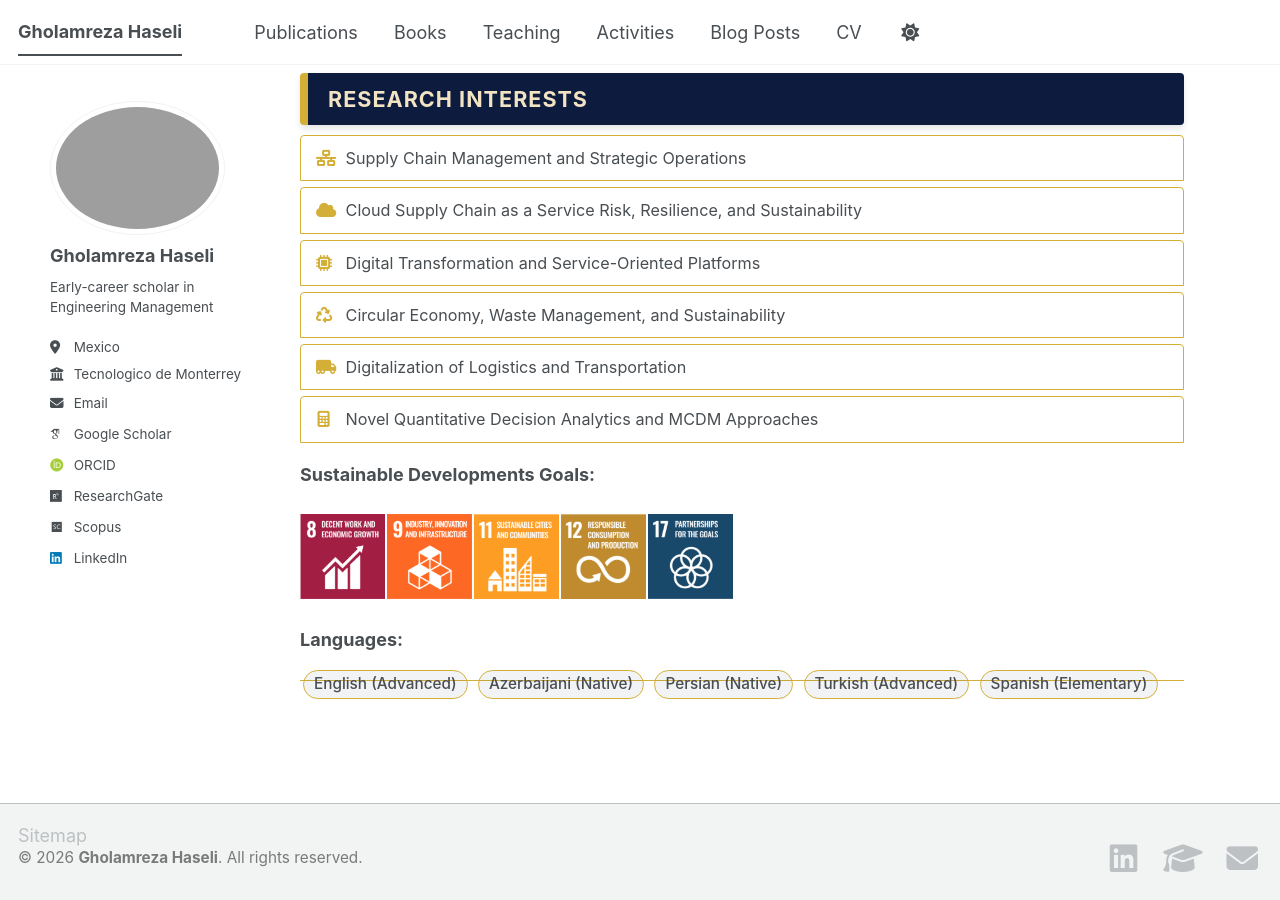
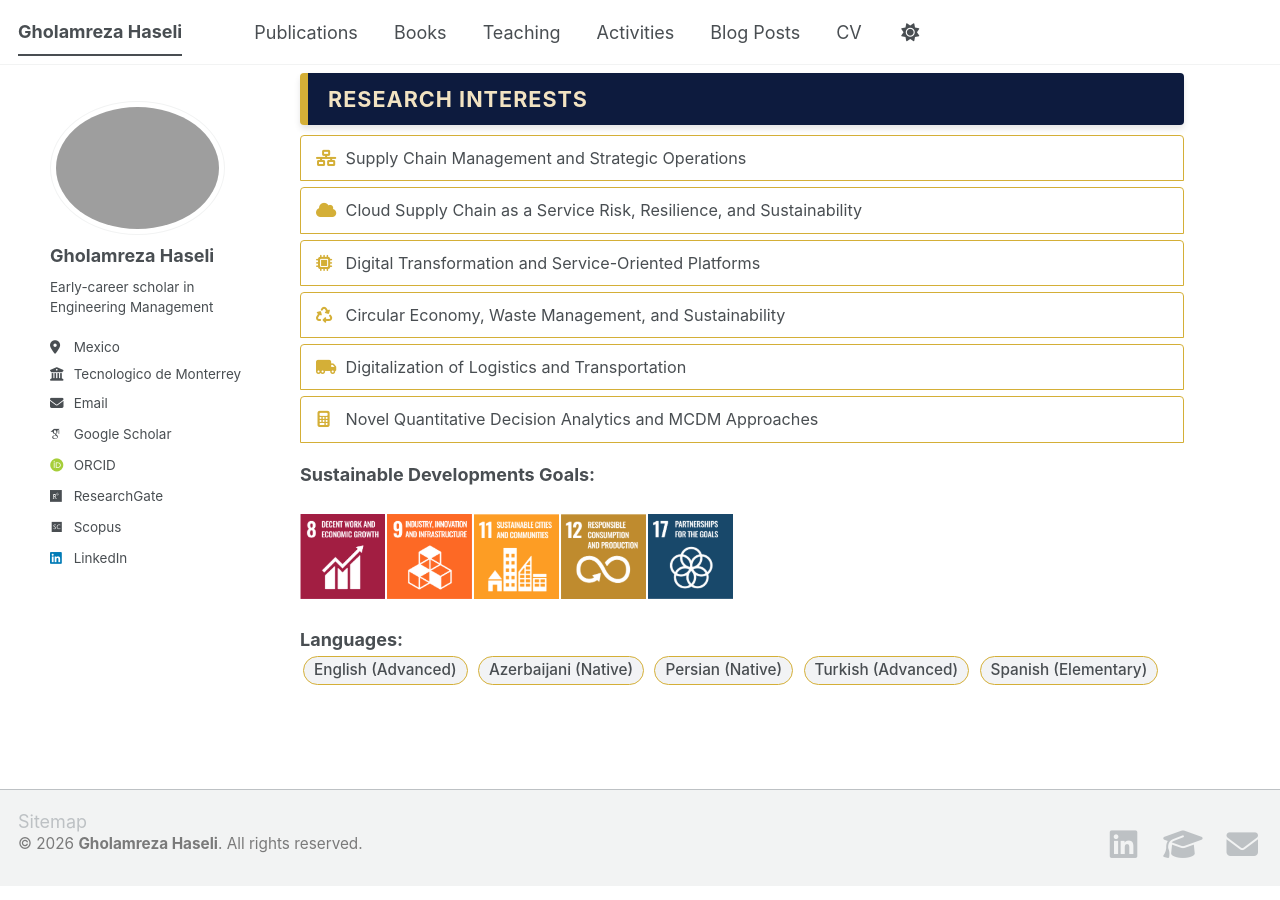
Before and after one commit to Gholamreza-Haseli/Gholamreza-Haseli.github.io, a Jekyll site: the page built from _pages/about.md, in a window 1280 px wide and 900 px high, scrolled down 674 px. Built offline with Jekyll 4.4.1, drawn with Linux system fonts in a browser that asks for light colours; some web fonts are replaced; a script bundle is joined from its source files by our own code; library files that are not in the unit come from our copies.

Commit message:
Update about.md

```diff
--- a/_pages/about.md
+++ b/_pages/about.md
@@ -166,7 +166,6 @@ I am currently pursuing my Ph.D. at [Tecnológico de Monterrey](https://tec.mx/e
 
 <div class="language-section" style="margin-top: 20px;">
    <strong>Languages:</strong>
-  <h4 style="border-bottom: 1px solid #d4af37; margin-bottom: -14px; padding-bottom: 0px;"></h4>
   <p style="font-size: 0.85em;">
     <span class="badge-lang">English (Advanced)</span>
     <span class="badge-lang">Azerbaijani (Native)</span>
```
